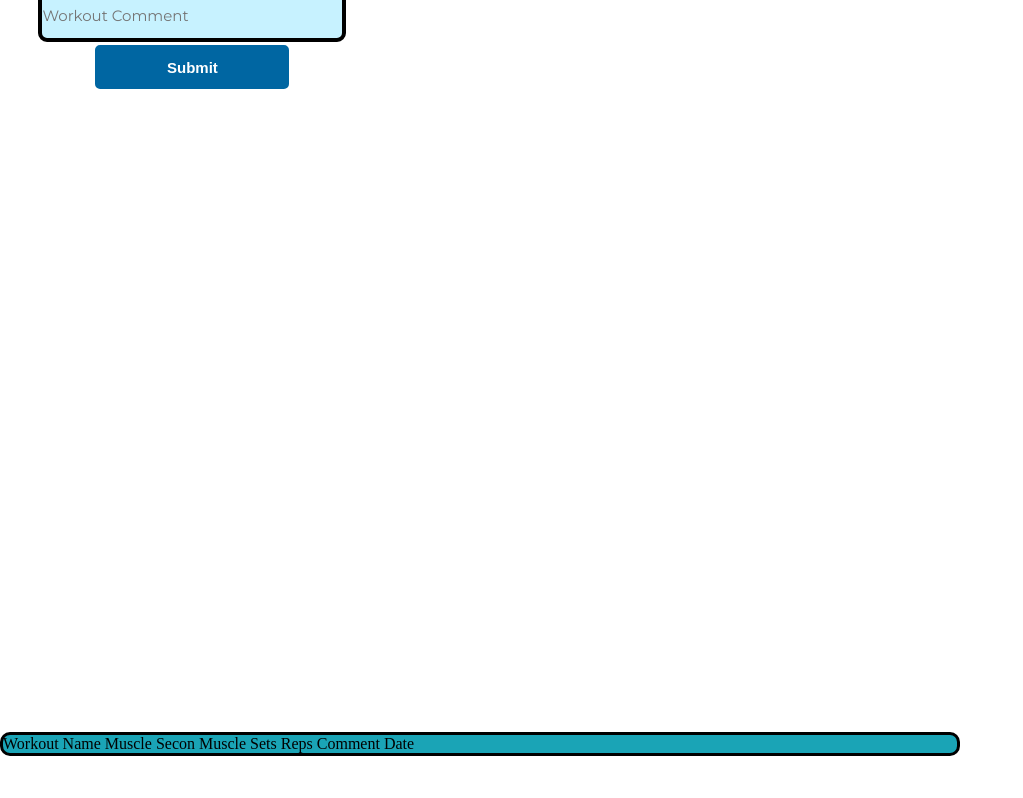
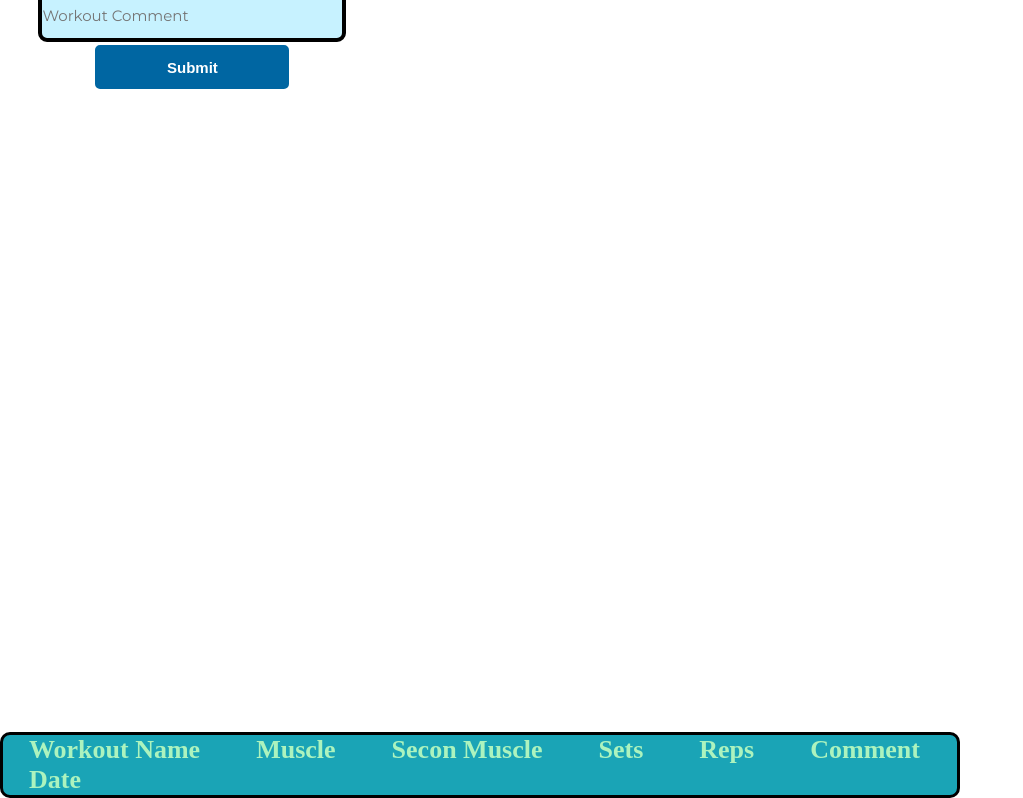
Before and after one commit to szapata427/habit_tracker, a plain HTML site: page habit.html in a window 1280 px wide. Shown: the part 561-1359 px from the top of the page, without its empty margins (0-1023 px from the left). Before the commit the page ends 1317 px from the top, so only its background shows below. Drawn offline with nearby package versions, Linux system fonts and the light colour scheme; no server answers.

Commit message:
some css changes

```diff
--- a/habit.html
+++ b/habit.html
@@ -72,15 +72,13 @@
             <div class="workout-table-div">
                 <div id="table-workouts" class="individual-workout-table">
                     <tr>
-                        <!-- <col width="130">
-                        <col width="80"> -->
-                        <td class="th-workout">Workout Name</td>
-                        <td class="th-workout">Muscle</td>
-                        <td class="th-workout">Secon Muscle</td>
-                        <td class="th-workout">Sets</td>
-                        <td class="th-workout">Reps</td>
-                        <td class="th-workout">Comment</td>
-                        <td class="th-workout">Date</td>
+                        <span class="th-workout">Workout Name</span>
+                        <span class="th-workout">Muscle</span>
+                        <span class="th-workout">Secon Muscle</span>
+                        <span class="th-workout">Sets</span>
+                        <span class="th-workout">Reps</span>
+                        <span class="th-workout">Comment</span>
+                        <span class="th-workout">Date</span>
                     </tr>
                   </div>
 
--- a/style.css
+++ b/style.css
@@ -141,7 +141,7 @@ body {
 
 /* all workouts css */
 .workout-table-div{
-    position: relative;
+    /* position: relative; */
     width: 75%;
     display: inline-block;
     margin-top: 40em;
@@ -158,13 +158,15 @@ body {
 
   }
 
-  td.th-workout {
+  span.th-workout {
       padding: 0;
-      width: 10%;
+      width: 40%;
       left: 10%;
-      font-size: 22px;
+      font-size: 26px;
       padding-left: 1em;
-      font-weight: 600;
+      padding-right: 1em;
+      font-weight: 700;
+      color: rgb(172, 243, 190);
   }
 
   td.workout-info-td {
@@ -247,7 +249,7 @@ body {
 
  .show-result-span {
    padding-left: 3em;
-   size: 50px;
+   font-size: 20px;
    color: white;
    font-weight: 700;
  }
```
